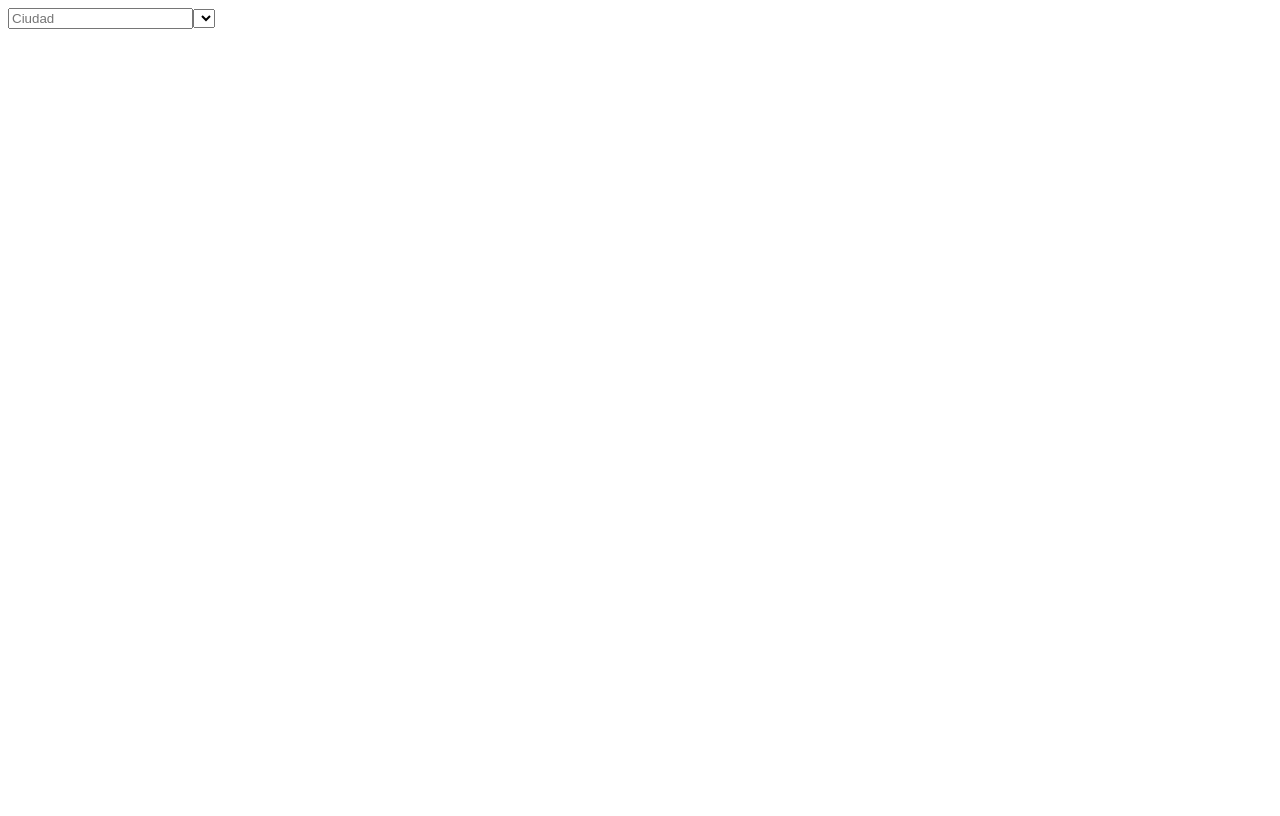
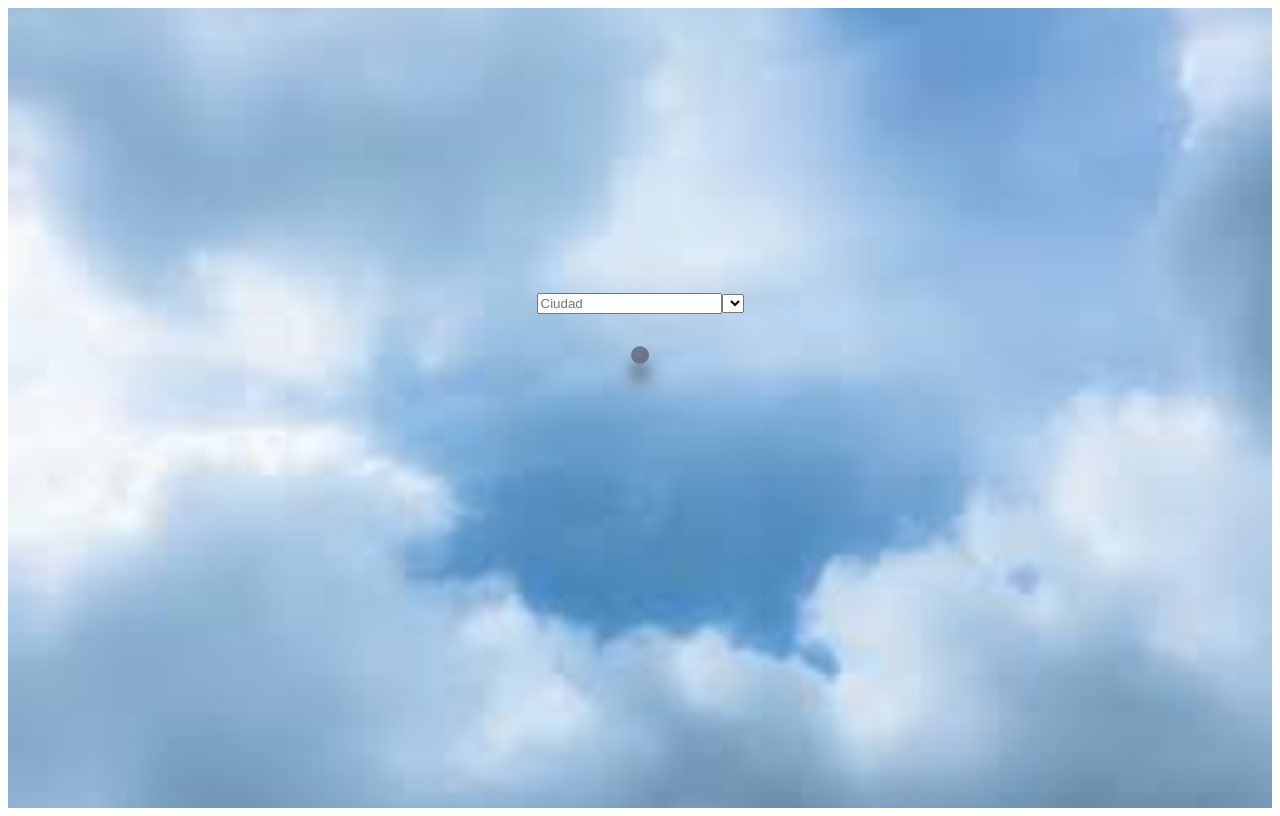
Before and after one commit to miqueas35/clima6, a React (Create React App) app: page / in a window 1280 px wide. Built offline with nearby package versions, Linux system fonts and the light colour scheme.

Commit message:
add styles slidebar

```diff
--- a/src/components/sidebar/Sidebar.js
+++ b/src/components/sidebar/Sidebar.js
@@ -2,6 +2,7 @@ import React from 'react';
 import axios from 'axios';
 import { useCiudadContext } from '../../providers/DataCiudad';
 import { useClimaToggleContext, useClimaContext } from '../../providers/DataClima';
+import './Slidebar.css';
 
 const Sidebar = ({ setInputCity }) => {
   const ciudades = useCiudadContext();
@@ -9,8 +10,8 @@ const Sidebar = ({ setInputCity }) => {
   const clima = useClimaContext();
   console.log(clima);
   return (
-    <div className='container-fluid'>
-      <div className='row vh-100'>
+    <div className='container-fluid container_general'>
+      <div className='row container_flex vh-100'>
         <div className='col-12'>
           <input type="text" placeholder='Ciudad' onChange={(e) => setInputCity(e.target.value) }/>
           <select onChange={ async (e) => {
@@ -20,10 +21,11 @@ const Sidebar = ({ setInputCity }) => {
             {ciudades?.map(ciudad => <option key={ciudad.id} >{ciudad.name}</option>)}
           </select>
         </div>
-        <div className='col-12'>
-          {clima && <h2>{clima.location.name}</h2>}
+        <div className='col-12 container_ciudad'>
+          {clima && <h2>{clima.location.name}-
+          {clima.location.region}- {clima.location.country}</h2>}
           {clima && <h2>{clima.location.localtime}</h2>}
-          {clima && <h2>{clima.current.temp_c}</h2>}
+          {clima && <h2>Temperatura: {clima.current.temp_c}°</h2>}
         </div>
       </div>
     </div>
--- /dev/null
+++ b/src/components/sidebar/Slidebar.css
@@ -0,0 +1,30 @@
+.container_general {
+  height: 100vh;
+  background-image: url('../../assets/img/images.jpg');
+  background-position: center;
+  background-repeat: no-repeat;
+  background-attachment: fixed;
+  background-size: cover;
+}
+
+.container_flex {
+  display: flex;
+  height: 80vh;
+  justify-content: center;
+  align-items: center;
+  flex-direction: column;
+}
+
+.container_ciudad {
+  background-color: rgba(37, 17, 17, 0.445);
+  border: 1px solid transparent;
+  box-shadow: 0 1em 1em 0 rgba(8, 1, 1, 0.534);
+  color: white;
+  border-radius: 1em;
+  display: flex;
+  justify-content: center;
+  flex-direction: column;
+  align-items: center;
+  padding: 0.5em;
+  margin-top: 2em;
+}
```
Also changed, not shown: src/assets/img/images.jpg (added).
